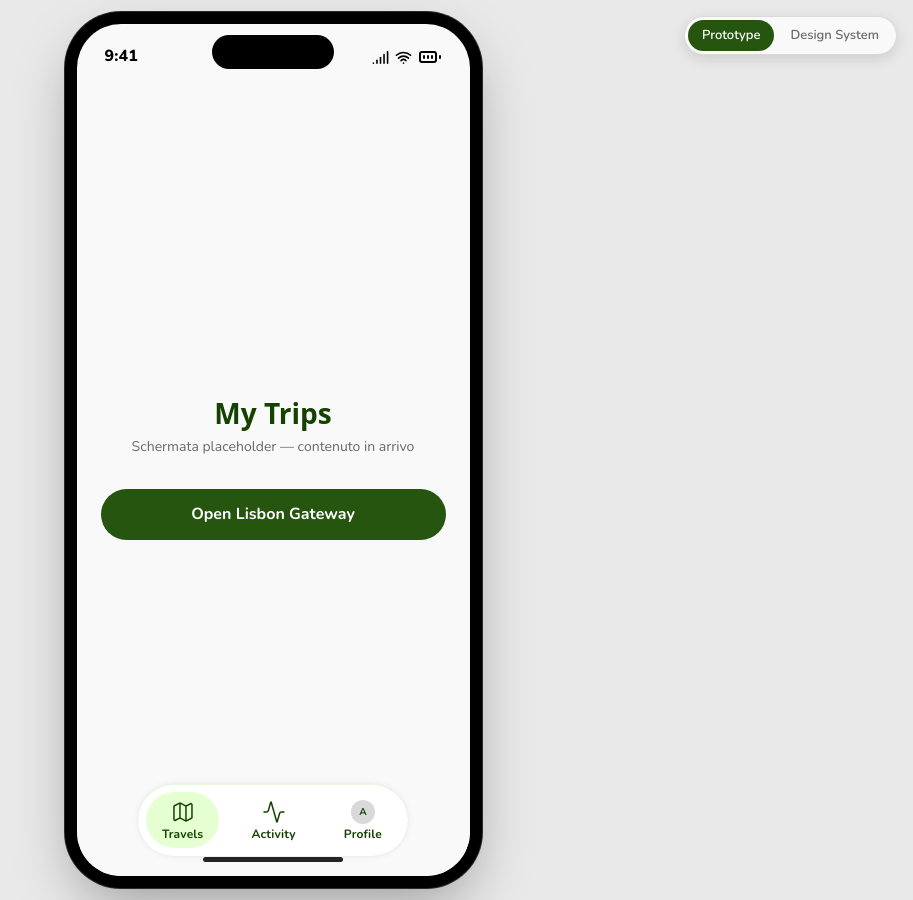
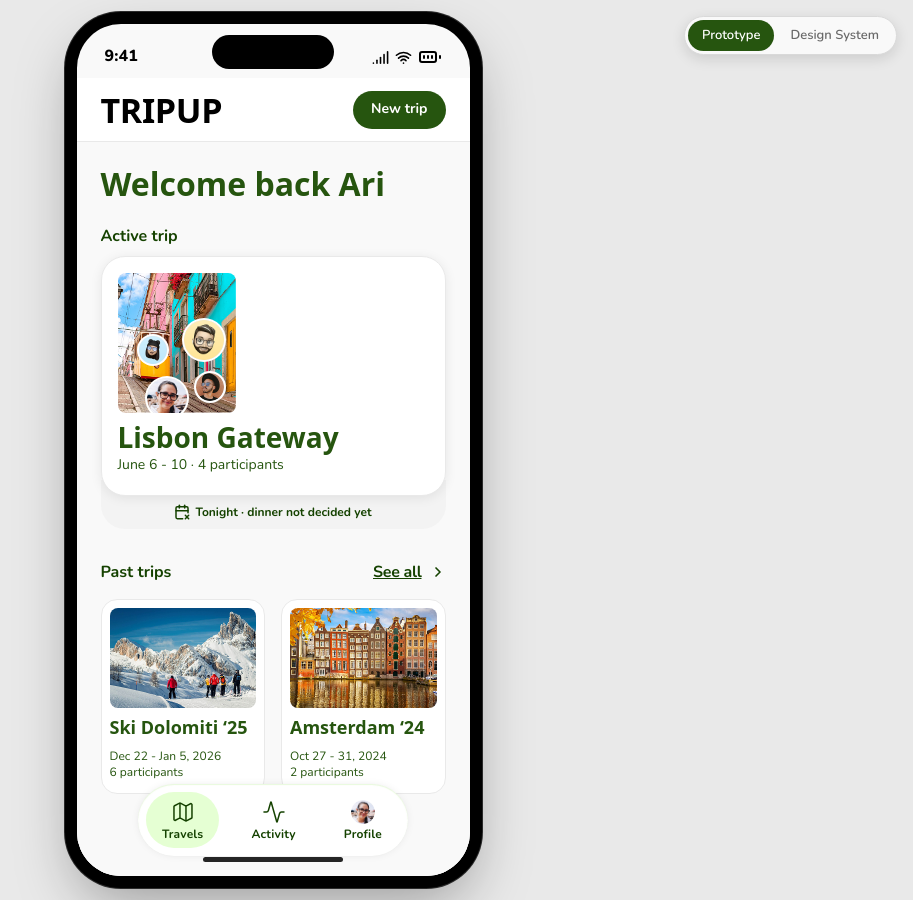
Before and after one commit to francescolucchiari/bs-tripup, a React (Vite) app: page / in a window 1280 px wide. Shown: the whole page, without its empty margins (367-1280 px from the left). Built offline with nearby package versions, Linux system fonts and the light colour scheme; a web font is replaced by a local one.

Commit message:
added home page

```diff
--- a/src/components/TabBar.jsx
+++ b/src/components/TabBar.jsx
@@ -5,7 +5,7 @@ import './TabBar.css'
 const DEFAULT_TABS = [
   { key: 'travels', label: 'Travels', icon: Map },
   { key: 'activity', label: 'Activity', icon: Activity },
-  { key: 'profile', label: 'Profile', avatar: { name: 'Ana' } },
+  { key: 'profile', label: 'Profile', avatar: { name: 'Ari' } },
 ]
 
 /**
--- /dev/null
+++ b/src/screens/HomeScreen.css
@@ -0,0 +1,222 @@
+/* ============================================================
+   HomeScreen — entry point: viaggio attivo + viaggi passati
+   ============================================================ */
+
+.home {
+  position: absolute;
+  inset: 0;
+  display: flex;
+  flex-direction: column;
+  background: var(--bg-page);
+}
+
+/* ---- Top bar (wordmark + New trip) ---- */
+.home__bar {
+  flex: 0 0 auto;
+  display: flex;
+  align-items: center;
+  justify-content: space-between;
+  gap: 16px;
+  height: 64px;
+  padding: 0 24px;
+  background: var(--bg-primary);
+  border-bottom: 1px solid var(--border-default);
+}
+
+/* segnaposto del logo: da sostituire con l'asset quando disponibile */
+.home__logo {
+  font-family: var(--font-heading);
+  font-weight: 700;
+  font-size: 34px;
+  line-height: 1;
+  letter-spacing: -0.01em;
+  color: var(--black);
+}
+
+.home__bar .btn {
+  min-width: 0; /* "New trip" in hug */
+}
+
+/* ---- Scroll ---- */
+.home__scroll {
+  flex: 1 1 auto;
+  overflow-y: auto;
+  overflow-x: hidden;
+  padding: 24px 24px 120px; /* spazio per la TabBar flottante */
+  display: flex;
+  flex-direction: column;
+  gap: 24px;
+}
+
+.home__welcome {
+  font: var(--heading-xl);
+  color: var(--green-800);
+}
+
+/* ---- Sezioni ---- */
+.home__section {
+  display: flex;
+  flex-direction: column;
+  gap: 8px;
+}
+
+.home__section-head {
+  display: flex;
+  align-items: center;
+  justify-content: space-between;
+  gap: 16px;
+}
+
+.home__section-title {
+  font: var(--body-l);
+  color: var(--text-accent);
+}
+
+.home__seeall {
+  display: inline-flex;
+  align-items: center;
+  gap: 8px;
+  padding: 8px 0;
+  border: none;
+  background: none;
+  font: var(--body-l);
+  color: var(--text-primary);
+  letter-spacing: var(--tracking-tight);
+  text-decoration: underline;
+  cursor: pointer;
+}
+
+.home__seeall svg {
+  text-decoration: none;
+}
+
+/* ---- Active trip: card + striscia di stato sfalsata ---- */
+.home__active {
+  display: flex;
+  flex-direction: column;
+}
+
+.home__active-card {
+  position: relative;
+  z-index: 1;
+  display: flex;
+  flex-direction: column;
+  gap: 8px;
+  width: 100%;
+  padding: 16px 16px 20px;
+  border: 1px solid var(--border-default);
+  border-radius: 24px;
+  background: var(--bg-primary);
+  box-shadow: 0 2px 12px var(--shadow-default);
+  text-align: left;
+  cursor: pointer;
+}
+
+.home__cover {
+  position: relative;
+  display: block;
+  height: 140px;
+  border-radius: 8px;
+  background: var(--surface-placeholder);
+  overflow: hidden;
+}
+
+.home__cover img {
+  width: 100%;
+  height: 100%;
+  object-fit: cover;
+}
+
+/* cluster avatar sovrapposto in basso a destra della cover */
+.home__cover-avatars {
+  position: absolute;
+  right: 12px;
+  bottom: 6px;
+  width: 85px;
+  height: 87px;
+}
+
+.home__cover-avatar {
+  position: absolute;
+  display: inline-flex;
+}
+
+.home__active-info {
+  display: flex;
+  flex-direction: column;
+  gap: 2px;
+}
+
+.home__active-title {
+  font: var(--heading-l);
+  color: var(--green-800);
+}
+
+.home__active-meta {
+  font: var(--body-m);
+  color: var(--green-800);
+}
+
+/* striscia sotto la card, che la card copre di 16px */
+.home__active-status {
+  margin-top: -16px;
+  display: flex;
+  align-items: center;
+  justify-content: center;
+  gap: 5px;
+  padding: 24px 24px 8px;
+  background: var(--bg-secondary);
+  border-radius: 0 0 24px 24px;
+  font: var(--caption);
+  font-weight: 700;
+  color: var(--text-primary);
+}
+
+.home__active-status svg {
+  flex: 0 0 auto;
+  color: var(--icon-primary);
+}
+
+/* ---- Past trips (2 colonne) ---- */
+.home__past {
+  display: grid;
+  grid-template-columns: 1fr 1fr;
+  gap: 16px;
+}
+
+.home__past-card {
+  display: flex;
+  flex-direction: column;
+  gap: 8px;
+  min-width: 0;
+  padding: 8px 8px 12px;
+  border: 1px solid var(--border-default);
+  border-radius: 16px;
+  background: var(--bg-primary);
+  overflow: hidden;
+}
+
+.home__past-cover {
+  display: block;
+  height: 100px;
+  border-radius: 8px;
+  background: var(--surface-placeholder);
+  overflow: hidden;
+}
+
+.home__past-cover img {
+  width: 100%;
+  height: 100%;
+  object-fit: cover;
+}
+
+.home__past-title {
+  font: var(--heading-s);
+  font-weight: 700;
+  color: var(--green-800);
+}
+
+.home__past-meta {
+  font: var(--caption);
+  color: var(--green-800);
+}
--- a/src/screens/HomeScreen.jsx
+++ b/src/screens/HomeScreen.jsx
@@ -1,13 +1,139 @@
-import Placeholder from './Placeholder'
+import { CalendarX2, ChevronRight, Map, Activity } from 'lucide-react'
+import Button from '../components/Button'
+import Avatar from '../components/Avatar'
+import TabBar from '../components/TabBar'
+import './HomeScreen.css'
 
-/** 1 · Home / My Trips — lista viaggi. "Lisbon Gateway" attivo → apre la Trip view. */
+/**
+ * 1 · Home / My Trips — schermata d'ingresso del prototipo.
+ * Top bar (wordmark + "New trip"), saluto, card del viaggio attivo con
+ * striscia di stato sfalsata, griglia dei viaggi passati e TabBar.
+ *
+ * Solo la card del viaggio attivo naviga (→ Trip view): il resto è mock.
+ * Il logo è un wordmark testuale segnaposto, da sostituire con l'asset.
+ */
+
+const ASSETS = {
+  cover: '/trip/cover.jpg',
+  // in attesa di export (vedi handoff): finché mancano resta il placeholder
+  dolomiti: '/trip/past-dolomiti.jpg',
+  amsterdam: '/trip/past-amsterdam.jpg',
+}
+
+// cluster di avatar sovrapposto alla cover (posizioni dal design, box 85×87)
+const COVER_AVATARS = [
+  { size: 'md', px: 40, left: 45, top: 0, src: '/trip/avatar-2.jpg', name: 'Tom' },
+  { size: 'sm', px: 28, left: 57, top: 53, src: '/trip/avatar-3.jpg', name: 'Nic' },
+  { size: 'sm', px: 32, left: 0, top: 16, src: '/trip/avatar-4.jpg', name: 'Mara' },
+  { size: 'md', px: 40, left: 8, top: 58, src: '/trip/avatar-1.jpg', name: 'Ari' },
+]
+
+const PAST_TRIPS = [
+  {
+    id: 'dolomiti',
+    title: 'Ski Dolomiti ‘25',
+    dates: 'Dec 22 - Jan 5, 2026',
+    people: '6 participants',
+    image: ASSETS.dolomiti,
+  },
+  {
+    id: 'amsterdam',
+    title: 'Amsterdam ‘24',
+    dates: 'Oct 27 - 31, 2024',
+    people: '2 participants',
+    image: ASSETS.amsterdam,
+  },
+]
+
+const TABS = [
+  { key: 'travels', label: 'Travels', icon: Map },
+  { key: 'activity', label: 'Activity', icon: Activity },
+  { key: 'profile', label: 'Profile', avatar: { name: 'Ari', src: '/trip/avatar-1.jpg' } },
+]
+
 export default function HomeScreen({ onNext }) {
   return (
-    <Placeholder
-      title="My Trips"
-      onNext={onNext}
-      nextLabel="Open Lisbon Gateway"
-      tabBar="travels"
-    />
+    <div className="home">
+      {/* Top bar: wordmark (placeholder) + New trip */}
+      <header className="home__bar">
+        <span className="home__logo">TRIPUP</span>
+        <Button variant="primary" size="md">
+          New trip
+        </Button>
+      </header>
+
+      <div className="home__scroll">
+        <h1 className="home__welcome">Welcome back Ari</h1>
+
+        {/* ---- Active trip ---- */}
+        <section className="home__section">
+          <h2 className="home__section-title">Active trip</h2>
+
+          <div className="home__active">
+            <button className="home__active-card" onClick={onNext}>
+              <span className="home__cover">
+                <img src={ASSETS.cover} alt="" />
+                <span className="home__cover-avatars" aria-hidden="true">
+                  {COVER_AVATARS.map((a, i) => (
+                    <span
+                      key={i}
+                      className="home__cover-avatar"
+                      style={{ left: a.left, top: a.top }}
+                    >
+                      <Avatar size={a.size} src={a.src} name={a.name} ring />
+                    </span>
+                  ))}
+                </span>
+              </span>
+              <span className="home__active-info">
+                <span className="home__active-title">Lisbon Gateway</span>
+                <span className="home__active-meta">June 6 - 10 · 4 participants</span>
+              </span>
+            </button>
+
+            <div className="home__active-status">
+              <CalendarX2 size={16} strokeWidth={2.25} />
+              <span>Tonight · dinner not decided yet</span>
+            </div>
+          </div>
+        </section>
+
+        {/* ---- Past trips ---- */}
+        <section className="home__section">
+          <div className="home__section-head">
+            <h2 className="home__section-title">Past trips</h2>
+            <button type="button" className="home__seeall">
+              See all
+              <ChevronRight size={16} strokeWidth={2.5} />
+            </button>
+          </div>
+
+          <div className="home__past">
+            {PAST_TRIPS.map((t) => (
+              <article className="home__past-card" key={t.id}>
+                <span className="home__past-cover">
+                  <img
+                    src={t.image}
+                    alt=""
+                    onError={(e) => {
+                      // asset non ancora esportato → resta il placeholder
+                      e.currentTarget.style.display = 'none'
+                    }}
+                  />
+                </span>
+                <span className="home__past-title">{t.title}</span>
+                <span className="home__past-meta">
+                  {t.dates}
+                  <br />
+                  {t.people}
+                </span>
+              </article>
+            ))}
+          </div>
+        </section>
+      </div>
+
+      <TabBar active="travels" tabs={TABS} fixed />
+    </div>
   )
 }
--- a/src/screens/TripScreen.jsx
+++ b/src/screens/TripScreen.jsx
@@ -32,10 +32,10 @@ const ASSETS = {
   blob: '/trip/header-blob.svg',
 }
 
-// L'utente corrente ("me") è l'avatar 1 (Ana). Stato iniziale: 4 partecipanti.
+// L'utente corrente ("me") è l'avatar 1 (Ari). Stato iniziale: 4 partecipanti.
 // Il 5° (Ren, avatar-5) verrà aggiunto tramite il futuro flusso "aggiungi partecipante".
 const PARTICIPANTS = [
-  { name: 'Ana', src: '/trip/avatar-1.jpg' }, // me
+  { name: 'Ari', src: '/trip/avatar-1.jpg' }, // me
   { name: 'Tom', src: '/trip/avatar-2.jpg' },
   { name: 'Nic', src: '/trip/avatar-3.jpg' },
   { name: 'Mara', src: '/trip/avatar-4.jpg' },
@@ -65,7 +65,7 @@ const POLL_OPTIONS = [
 const TABS = [
   { key: 'travels', label: 'Travels', icon: Map },
   { key: 'activity', label: 'Activity', icon: Activity },
-  { key: 'profile', label: 'Profile', avatar: { name: 'Ana', src: '/trip/avatar-1.jpg' } },
+  { key: 'profile', label: 'Profile', avatar: { name: 'Ari', src: '/trip/avatar-1.jpg' } },
 ]
 
 // Partecipanti della spesa (modale Add expense): il primo è "You" (chi paga).
```
Also changed, not shown: public/trip/past-amsterdam.jpg (added), public/trip/past-dolomiti.jpg (added).
